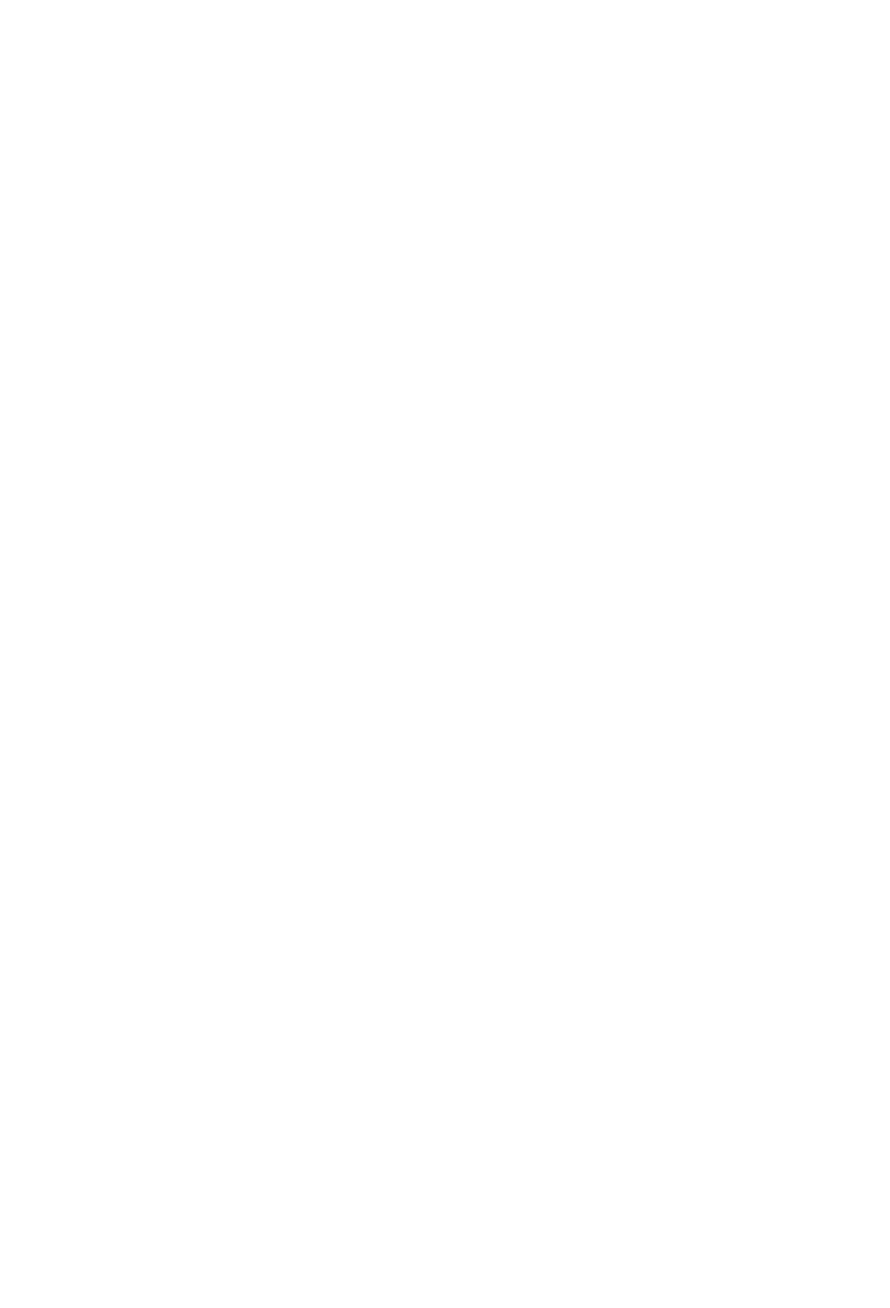
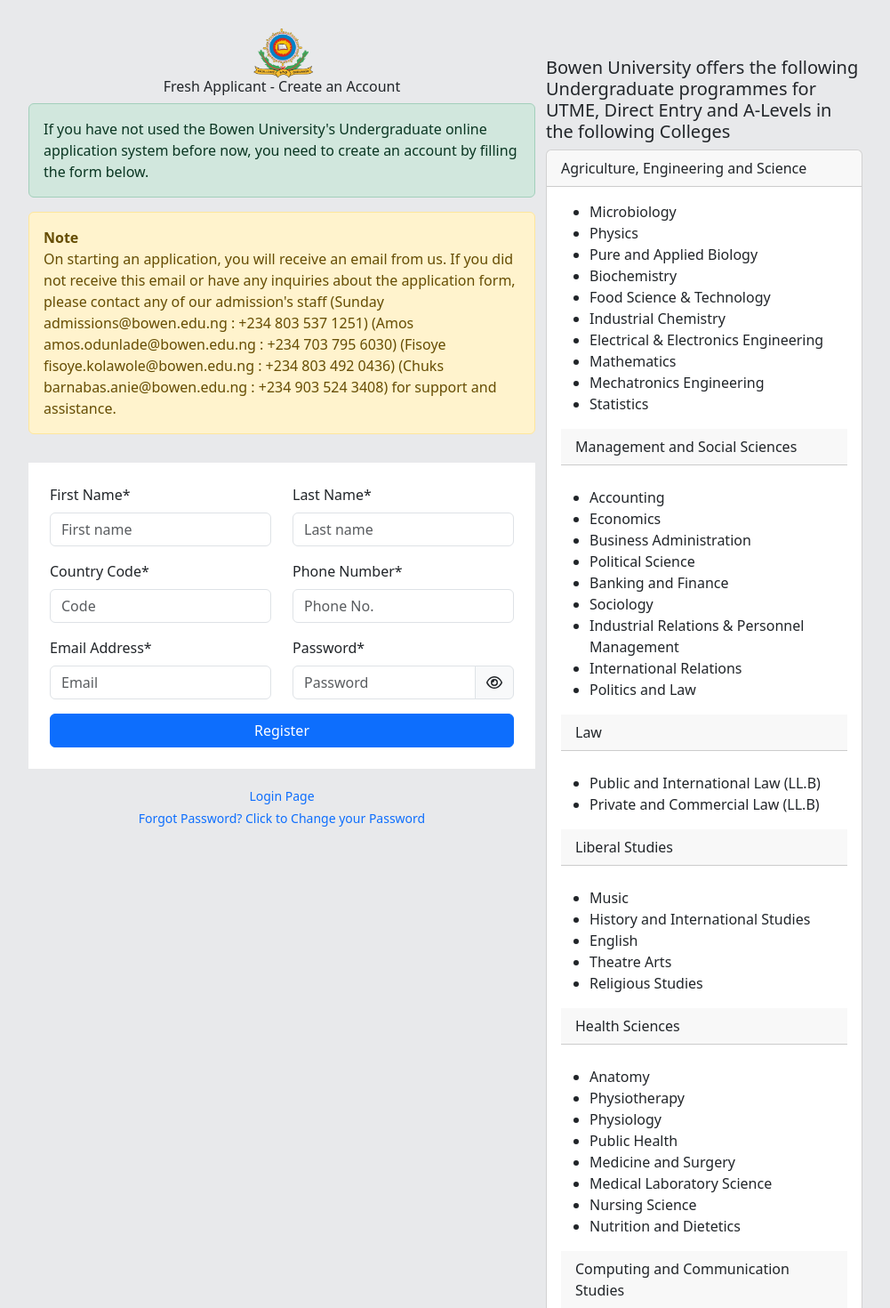
Before and after one commit to Sir-Dave/Bowen-Admissions, a React (Create React App) app: page /register-account in a window 1280 px wide. Before the commit this address had no page. Shown: the top 1470 px of the page at 89% size, without its empty margins (38-1039 px from the left). Before the commit the page ends 800 px from the top, so only its background shows below. Built offline with nearby package versions, Linux system fonts and the light colour scheme.

Commit message:
created the Register Account page

```diff
--- a/src/App.tsx
+++ b/src/App.tsx
@@ -8,6 +8,7 @@
 import StaffLogin from './components/StaffLogin';
 import EmailConfirm from './components/EmailConfirm';
 import Application from './components/Application';
+import RegisterAccount from './components/RegisterAccount';
 
 
 import './App.css';
@@ -24,6 +25,7 @@
         <Route path="/referral-login" element={<ReferralLogin />} />
         <Route path="/staff-login" element={<StaffLogin />} />
         <Route path="/confirm-email" element={<EmailConfirm />} />
+        <Route path="/register-account" element={<RegisterAccount />} />
         <Route path="/applicant/form/application" element={<Application/>} />
 
       </Routes>
--- a/src/components/ForgotPassword.tsx
+++ b/src/components/ForgotPassword.tsx
@@ -44,7 +44,7 @@
 
             <Row className="h-100 justify-content-center align-items-center mt-3">
                 <Col sm="10" md="8" lg="5" className='text-center'>
-                    <a href="#" className="d-block mt-1 text-decoration-none small">Register an Account</a>
+                    <a href="/register-account" className="d-block mt-1 text-decoration-none small">Register an Account</a>
                     <a href='/sign-in' className="d-block mt-1 text-decoration-none small">Login Page</a>
                 </Col>
             </Row>
--- /dev/null
+++ b/src/components/RegisterAccount.tsx
@@ -0,0 +1,244 @@
+import React from 'react';
+import Container from 'react-bootstrap/Container';
+import Card from 'react-bootstrap/Card';
+import { FontAwesomeIcon } from '@fortawesome/react-fontawesome';
+import { faBuilding, faListAlt, faCreditCard, faBell } from '@fortawesome/free-regular-svg-icons';
+import Button from 'react-bootstrap/Button';
+import Image from 'react-bootstrap/Image';
+import logo from '../university_logo.png';
+import Form from 'react-bootstrap/Form';
+import Row from 'react-bootstrap/Row';
+import Col from 'react-bootstrap/Col';
+import InputGroup from 'react-bootstrap/InputGroup';
+import { faEye } from '@fortawesome/free-regular-svg-icons';
+import Header from './Header';
+
+const RegisterAccount: React.FC = () => {
+
+  return (
+    <>
+
+      <style>
+        {`
+                    body {
+                        background-color: #E8E9EB;
+                    }
+                `}
+      </style>
+
+      <Container>
+
+        <Row className='mt-3'>
+          <Col md="6" lg="6" >
+
+            <Row>
+                    <div className='text-center mt-3'>
+                        <Image src={logo} height={60} width={75} fluid />
+
+                    </div>
+                    <br></br>
+                    <h6 className='text-center'>Fresh Applicant - Create an Account </h6><br></br>
+                    <p className='alert alert-success confirmation-email'> If you have not used the
+                    Bowen University's Undergraduate online application system before now, you need
+                    to create an account by filling the form below. </p>
+                    <p className='alert alert-warning confirmation-email'><b> Note </b> <br></br>
+                    On starting an application, you will receive an email from us. If you did not
+                    receive this email or have any inquiries about the application form, please
+                    contact any of our admission's staff (Sunday  admissions@bowen.edu.ng :
+                    +234 803 537 1251)  (Amos  amos.odunlade@bowen.edu.ng :  +234 703 795 6030)
+                    (Fisoye  fisoye.kolawole@bowen.edu.ng :  +234 803 492 0436)
+                    (Chuks  barnabas.anie@bowen.edu.ng :  +234 903 524 3408)  for support and
+                    assistance. </p>
+
+            </Row>
+
+            <Row>
+              <Form className="bg-white p-4 mt-3" >
+
+            <Row>
+                <Col><Form.Label> First Name* </Form.Label></Col>
+                <Col><Form.Label> Last Name* </Form.Label></Col>
+            </Row>
+
+            <Row>
+                <Col> <Form.Control type="name" placeholder="First name" aria-label="first-name" /></Col>
+                <Col> <Form.Control type="name" placeholder="Last name" aria-label="last-name" /></Col>
+            </Row>
+
+            <Row className='mt-3'>
+                <Col><Form.Label> Country Code* </Form.Label></Col>
+                <Col><Form.Label> Phone Number* </Form.Label></Col>
+            </Row>
+
+            <Row>
+                <Col> <Form.Control type="email" placeholder="Code" aria-label="code" /></Col>
+                <Col> <Form.Control type="phone" placeholder="Phone No." aria-label="phone" /> </Col>
+            </Row>
+
+            <Row className='mt-3'>
+                <Col><Form.Label> Email Address* </Form.Label></Col>
+                <Col><Form.Label> Password* </Form.Label></Col>
+            </Row>
+
+            <Row>
+                <Col> <Form.Control type="email" placeholder="Email" aria-label="email" /></Col>
+                <Col> <InputGroup className="mb-3">
+                            <Form.Control type="password" placeholder="Password" aria-label="password"
+                                aria-describedby="password-input"
+                            />
+                            <InputGroup.Text>
+                                {<FontAwesomeIcon icon={faEye} />}
+
+                            </InputGroup.Text>
+                        </InputGroup> </Col>
+            </Row>
+            <Button variant="primary" type="submit" className="w-100 btn" onClick={RegisterAccount}>
+                            Register
+                        </Button>
+              </Form>
+
+
+            </Row>
+
+
+            <Row className="h-10 justify-content-center align-items-center mt-3">
+                <Col sm="10" md="8" lg="8" className='text-center'>
+                    <a href='/sign-in' className="d-block mt-1 text-decoration-none small">Login Page</a>
+                    <a href='/forgot-password' className="d-block mt-1 text-decoration-none small">Forgot Password? Click to Change your Password</a>
+                </Col>
+            </Row>
+
+
+          </Col>
+
+
+
+          <Col md="4">
+            <br></br><br></br>
+            <h5 className='text-left'>
+            Bowen University offers the following Undergraduate programmes for UTME, Direct Entry and A-Levels in the following Colleges
+            </h5>
+
+            <Card>
+              <Card.Header>Agriculture, Engineering and Science</Card.Header>
+
+              <Card.Body className='d-flex flex-column align-items-centre'>
+
+                <Row className='w-100'>
+                  <div>
+                    <ul>
+                      <li>Microbiology</li>
+                      <li>Physics</li>
+                      <li>Pure and Applied Biology</li>
+                      <li>Biochemistry</li>
+                      <li>Food Science & Technology</li>
+                      <li>Industrial Chemistry</li>
+                      <li>Electrical & Electronics Engineering</li>
+                      <li>Mathematics</li>
+                      <li>Mechatronics Engineering</li>
+                      <li>Statistics</li>
+                    </ul>
+                  </div>
+
+                </Row>
+
+              <Card.Header>Management and Social Sciences</Card.Header>
+              <Row className='w-100'>
+                  <div><br></br>
+                    <ul>
+                      <li>Accounting</li>
+                      <li>Economics</li>
+                      <li>Business Administration</li>
+                      <li>Political Science</li>
+                      <li>Banking and Finance</li>
+                      <li>Sociology</li>
+                      <li>Industrial Relations & Personnel Management</li>
+                      <li>International Relations</li>
+                      <li>Politics and Law</li>
+                    </ul>
+                  </div>
+
+                </Row>
+
+                <Card.Header>Law</Card.Header>
+              <Row className='w-100'>
+                  <div><br></br>
+                    <ul>
+                      <li>Public and International Law (LL.B)</li>
+                      <li>Private and Commercial Law (LL.B)</li>
+                    </ul>
+                  </div>
+
+                </Row>
+
+                <Card.Header>Liberal Studies</Card.Header>
+              <Row className='w-100'>
+                  <div><br></br>
+                    <ul>
+                      <li>Music</li>
+                      <li>History and International Studies</li>
+                      <li>English</li>
+                      <li>Theatre Arts</li>
+                      <li>Religious Studies</li>
+                    </ul>
+                  </div>
+
+                </Row>
+
+                <Card.Header>Health Sciences</Card.Header>
+              <Row className='w-100'>
+                  <div><br></br>
+                    <ul>
+                      <li>Anatomy</li>
+                      <li>Physiotherapy</li>
+                      <li>Physiology</li>
+                      <li>Public Health</li>
+                      <li>Medicine and Surgery</li>
+                      <li>Medical Laboratory Science</li>
+                      <li>Nursing Science</li>
+                      <li>Nutrition and Dietetics</li>
+                    </ul>
+                  </div>
+
+                </Row>
+
+                <Card.Header>Computing and Communication Studies</Card.Header>
+              <Row className='w-100'>
+                  <div><br></br>
+                    <ul>
+                      <li>Computer Science</li>
+                      <li>Mass Communication</li>
+                      <li>Communication Arts</li>
+                      <li>Software Engineering</li>
+                      <li>Information Technology</li>
+                      <li>Cyber Security</li>
+                    </ul>
+                  </div>
+
+                </Row>
+
+                <Card.Header>Environmental Sciences</Card.Header>
+              <Row className='w-100'>
+                  <div><br></br>
+                    <ul>
+                      <li>Architecture</li>
+                      <li>Surveying and Geo-Informatics</li>
+                    </ul>
+                  </div>
+
+                </Row>
+
+
+              </Card.Body>
+            </Card>
+
+          </Col>
+
+        </Row >
+      </Container >
+
+    </>
+  );
+}
+
+export default RegisterAccount;
--- a/src/components/SignIn.tsx
+++ b/src/components/SignIn.tsx
@@ -63,7 +63,7 @@
 
             <Row className="h-100 justify-content-center align-items-center mt-3">
                 <Col sm="10" md="8" lg="5" className='text-center'>
-                    <a href="#" className="d-block mt-1 text-decoration-none small">Register an Account</a>
+                    <a href="/register-account" className="d-block mt-1 text-decoration-none small">Register an Account</a>
                     <a href='/forgot-password' className="d-block mt-1 text-decoration-none small">Forgot Password?</a>
                     <a href='/confirm-email' className="d-block mt-1 text-decoration-none small">Email not verified? Resend confirmation email</a>
                 </Col>
```
